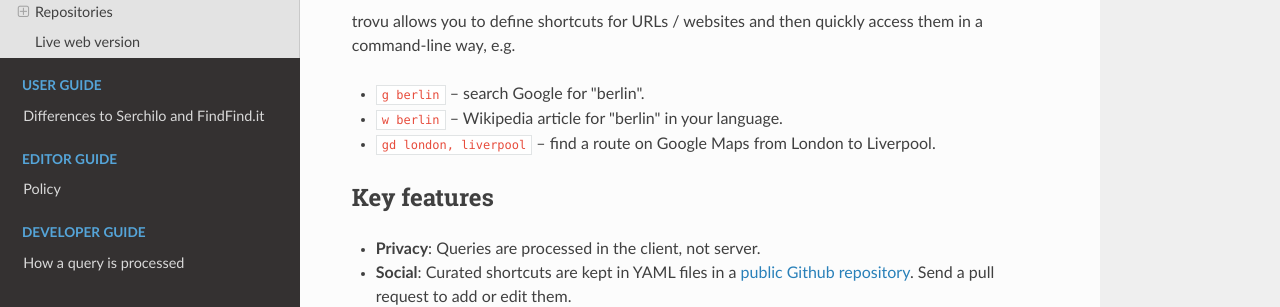
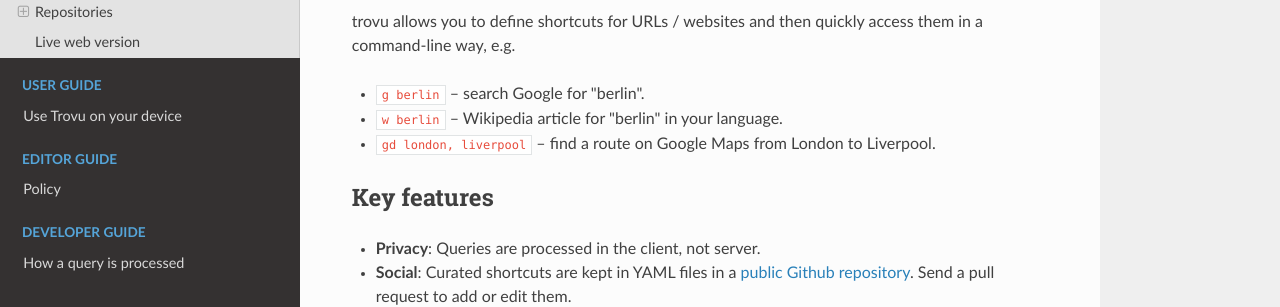
Before and after one commit to trovu/trovu, an MkDocs documentation site: the page built from docs/index.md, in a window 1280 px wide. Shown: the part 198-505 px from the top of the page. Built offline with MkDocs 1.6.1, drawn with Linux system fonts in a browser that asks for light colours; nearby versions of some CDN libraries.

Commit message:
Fix title.

```diff
--- a/docs/users/integration.md
+++ b/docs/users/integration.md
@@ -1,4 +1,4 @@
-# Differences to Serchilo and FindFind.it
+# Use Trovu on your device
 
 ## Desktop web browser
 
```
